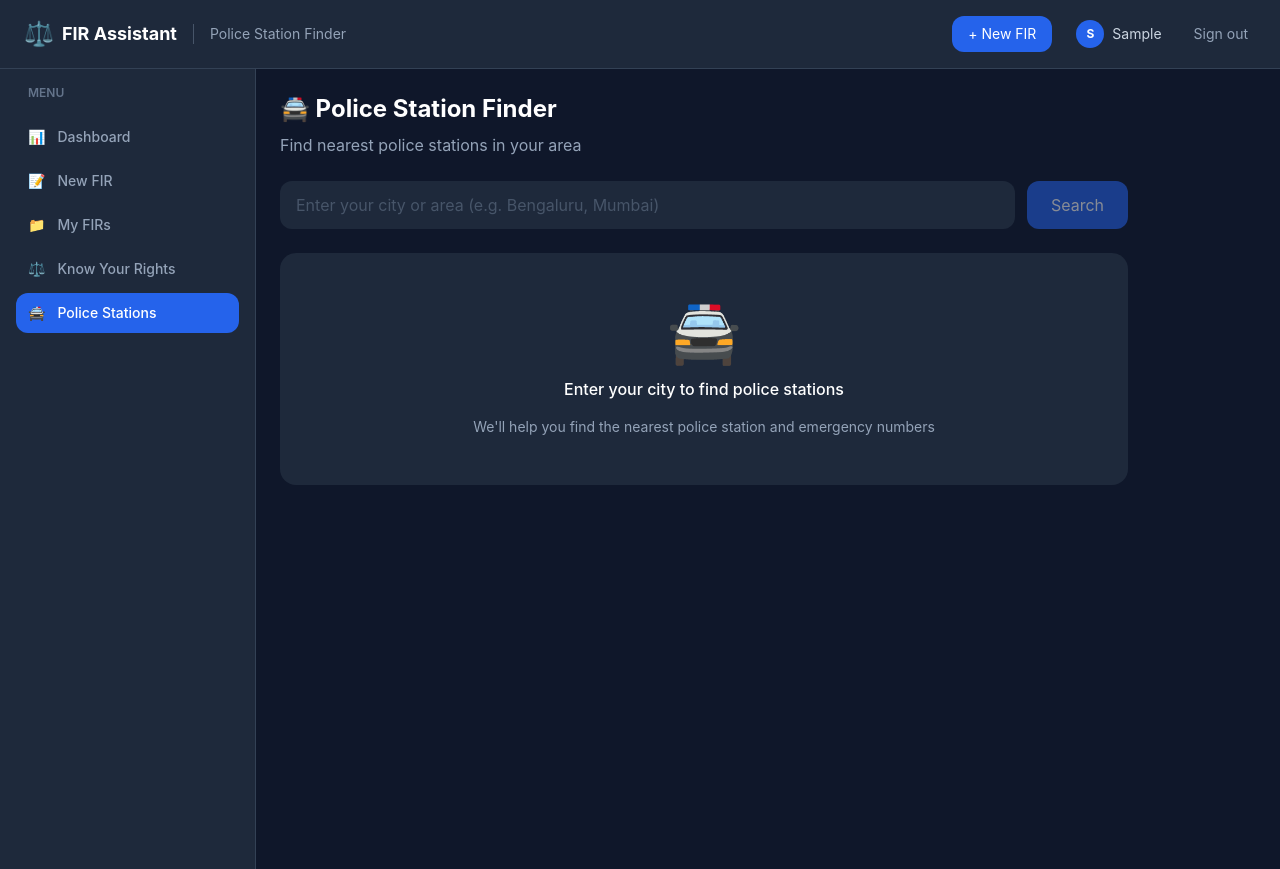
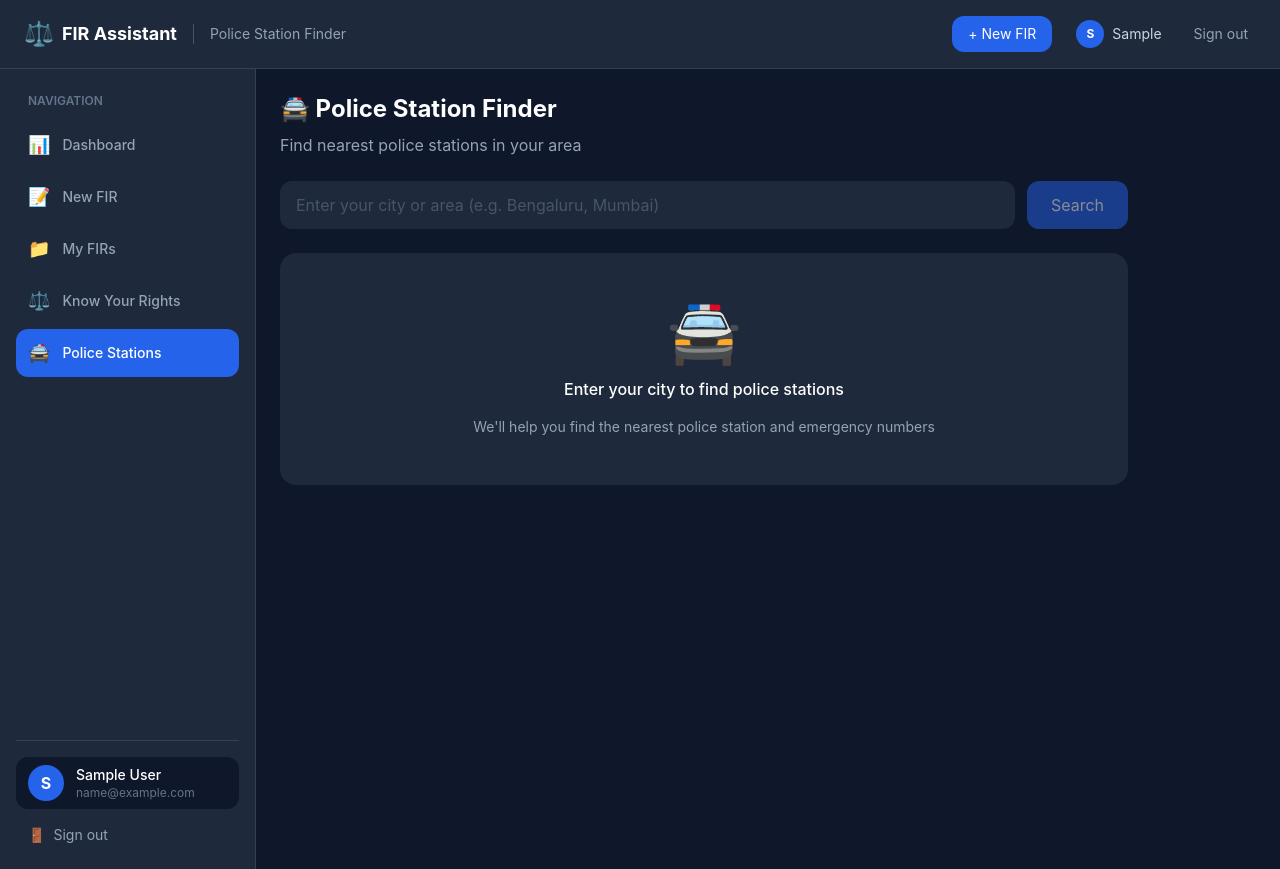
Before and after one commit to Ajith-kvk/fir-assistant, a React (Create React App) app in the folder client/: page /police-finder in a window 1280 px wide. Built offline with nearby package versions, Linux system fonts and the light colour scheme; sample sign-in values are in the browser's storage.

Commit message:
style: improve sidebar with user profile at bottom

```diff
--- a/client/src/components/Sidebar.js
+++ b/client/src/components/Sidebar.js
@@ -1,4 +1,6 @@
-import { NavLink } from "react-router-dom";
+import { NavLink, useNavigate } from "react-router-dom";
+import { useAuth } from "../context/AuthContext";
+import toast from "react-hot-toast";
 
 const links = [
   { path: "/dashboard", label: "Dashboard", icon: "📊" },
@@ -9,12 +11,24 @@ const links = [
 ];
 
 const Sidebar = () => {
+  const { user, logout } = useAuth();
+  const navigate = useNavigate();
+
+  const handleLogout = () => {
+    logout();
+    toast.success("Logged out successfully");
+    navigate("/login");
+  };
+
   return (
-    <div className="w-64 min-h-screen p-4 flex flex-col gap-1 border-r"
+    <div className="w-64 min-h-screen p-4 flex flex-col justify-between border-r"
       style={{ backgroundColor: "#1e293b", borderColor: "#334155" }}>
-      <p className="text-slate-500 text-xs uppercase font-semibold mb-3 px-3">
-        Menu
+
+      <div>
+        <p className="text-slate-500 text-xs uppercase font-semibold mb-3 px-3 mt-2">
+          Navigation
         </p>
+        <div className="flex flex-col gap-1">
           {links.map((link) => (
             <NavLink
               key={link.path}
@@ -27,10 +41,34 @@ const Sidebar = () => {
                 }`
               }
             >
-          <span>{link.icon}</span>
+              <span className="text-lg">{link.icon}</span>
               <span>{link.label}</span>
             </NavLink>
           ))}
+        </div>
+      </div>
+
+      {/* User Profile at Bottom */}
+      <div className="border-t pt-4" style={{ borderColor: "#334155" }}>
+        <div className="flex items-center gap-3 px-3 py-2 rounded-xl mb-2"
+          style={{ backgroundColor: "#0f172a" }}>
+          <div className="w-9 h-9 rounded-full bg-blue-600 flex items-center justify-center text-white font-bold">
+            {user?.name?.charAt(0).toUpperCase()}
+          </div>
+          <div className="flex-1 min-w-0">
+            <p className="text-white text-sm font-medium truncate">{user?.name}</p>
+            <p className="text-slate-500 text-xs truncate">{user?.email}</p>
+          </div>
+        </div>
+        <button
+          onClick={handleLogout}
+          className="w-full text-left px-3 py-2 text-slate-400 hover:text-red-400 text-sm rounded-xl hover:bg-red-400 hover:bg-opacity-10 transition flex items-center gap-2"
+        >
+          <span>🚪</span>
+          <span>Sign out</span>
+        </button>
+      </div>
+
     </div>
   );
 };
```
Lines whose indentation alone changed are shown as unchanged.
